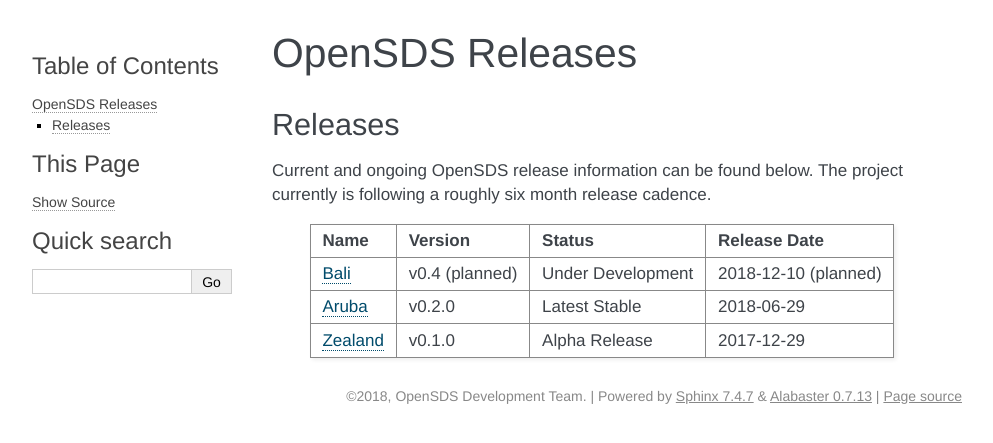
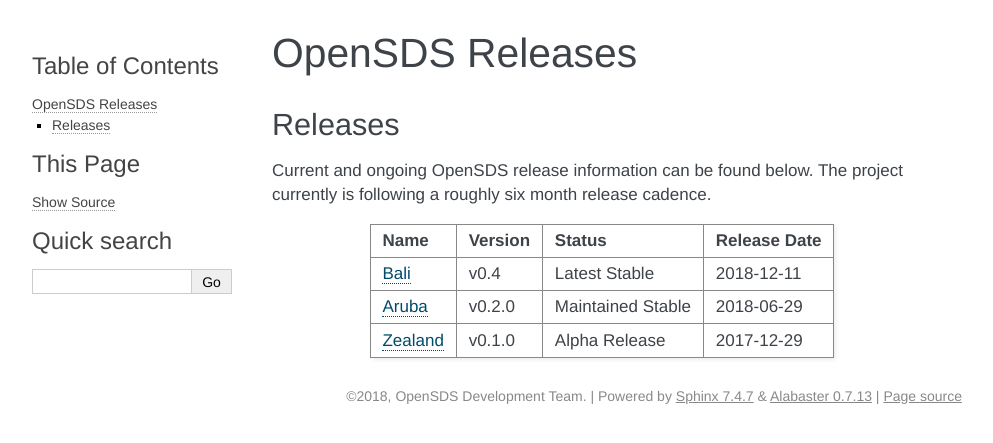
Before and after one commit to opensds/releases, a Sphinx documentation site: the page built from docs/source/index.rst, in a window 1280 px wide. Shown: the top 443 px of the page, without its empty margins (148-1141 px from the left). Built offline with Sphinx 7.4.7, drawn with Linux system fonts in a browser that asks for light colours.

Commit message:
Mark Bali as released
Signed-off-by: Sean McGinnis <sean.mcginnis@gmail.com>

```diff
--- a/docs/source/index.rst
+++ b/docs/source/index.rst
@@ -17,13 +17,13 @@
      * Release Date
 
    - * :doc:`bali/index`
-     * v0.4 (planned)
-     * Under Development
-     * 2018-12-10 (planned)
+     * v0.4
+     * Latest Stable
+     * 2018-12-11
 
    - * :doc:`aruba/index`
      * v0.2.0
-     * Latest Stable
+     * Maintained Stable
      * 2018-06-29
 
    - * :doc:`zealand/index`
```
